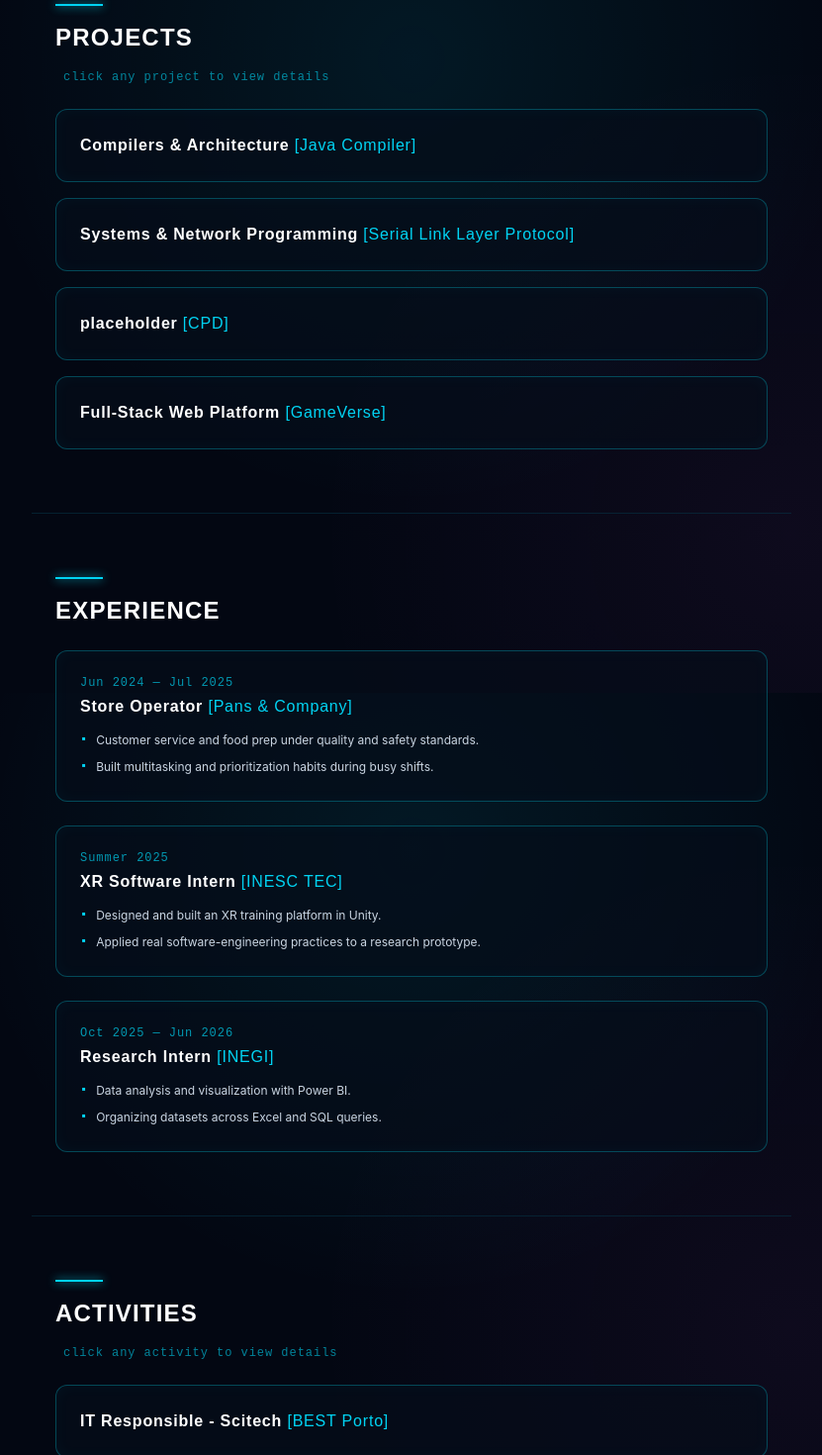
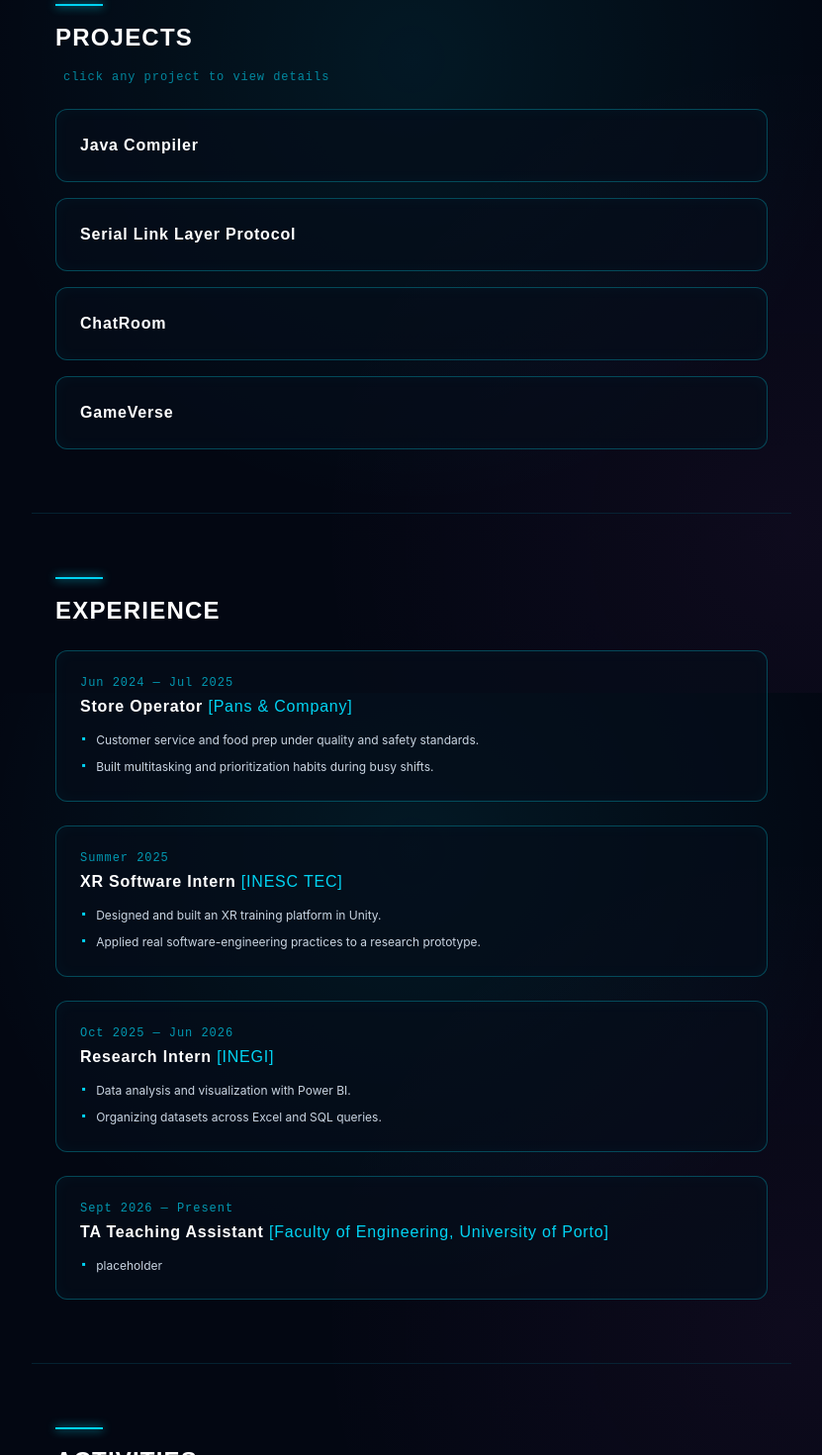
Before and after one commit to sararibeiro24/sararibeiro24.github.io, a React (Vite) app: page / in a window 1280 px wide. Shown: the part 1700-3170 px from the top of the page at 99% size, without its empty margins (224-1055 px from the left). Built offline with nearby package versions, Linux system fonts and the light colour scheme.

Commit message:
changed info in constants and add link to view the project in github

```diff
--- a/index.html
+++ b/index.html
@@ -3,7 +3,7 @@
   <head>
     <meta charset="UTF-8" />
     <meta name="viewport" content="width=device-width, initial-scale=1.0" />
-    <title>sara-portfolio-v1</title>
+    <title>Sara Ribeiro</title>
   </head>
   <body>
     <div id="root"></div>
--- a/src/App.jsx
+++ b/src/App.jsx
@@ -129,9 +129,7 @@ export default function App() {
                 <div>
                   <p className="font-display font-semibold text-base text-white  transition-colors">
                     {proj.role}{" "}
-                    <span className="text-cyan-400 font-normal">
-                      [{proj.org}]
-                    </span>
+
                   </p>
                 </div>
               </div>
@@ -178,6 +176,20 @@ export default function App() {
                   </li>
                 ))}
               </ul>
+              <div className="mt-6 flex justify-end">
+                {selectedProject.info && (
+                  <a
+                    href={selectedProject.info}
+                    target="_blank"
+                    rel="noopener noreferrer"
+                    onClick={(e) => e.stopPropagation()}
+                    className="inline-flex items-center gap-2 text-xs font-mono text-cyan-400 border border-cyan-400/30 px-3 py-2 rounded hover:bg-cyan-400/10 transition-all"
+                  >
+                    <ExternalLink size={14} />
+                    View Project
+                  </a>
+                )}
+              </div>
             </div>
           </div>
         </div>
--- a/src/constants.js
+++ b/src/constants.js
@@ -26,6 +26,14 @@ export const EXPERIENCE = [
       "Organizing datasets across Excel and SQL queries.",
     ],
   },
+  {
+    role:"TA Teaching Assistant",
+    org:"Faculty of Engineering, University of Porto",
+    when:"Sept 2026 — Present",
+    points: [
+      "placeholder"
+    ]
+  },
 ];
 
 export const SKILLS = [
@@ -42,7 +50,7 @@ export const LANGUAGES = [
 
 export const VOLUNTEER = [
   { org: "FEUP Buddies", role: "Academic Mentor", text: "Guiding incoming Erasmus students at FEUP." },
-  { org: "Community Outreach", role: "Volunteer", text: "Banco Alimentar, beach cleanups, homeless support." },
+  { org: "Community Outreach", role: "Volunteer", text: "\"Banco Alimentar\", beach cleanups, homeless support." },
 ];
 
 export const SOCIALS = [
@@ -61,7 +69,7 @@ export const EDUCATION = [
   {
     name: "Master in Informatics and Computing Engineering",
     where: "Faculty of Engineering, University of Porto",
-    when: "Sept 2026",
+    when: "Sept 2026 — Present",
     text: "placeholder"
   }
 
@@ -69,41 +77,44 @@ export const EDUCATION = [
 
 export const PROJECTS = [
   {
-    org: "Java Compiler",
-    role: "Compilers & Architecture",
+    role: "Java Compiler",
     points: [
       "placeholder",
     ],
+    info: "https://github.com/sararibeiro24/Y3S2-COMPILERS",
   },
   {
-    org: "Serial Link Layer Protocol",
-    role: "Systems & Network Programming",
+    role: "Serial Link Layer Protocol",
     points: [
       "placeholder",
     ],
+    info: "https://github.com/sararibeiro24/Y3S1-COMPUTER_NETWORKS",
   },
   {
-    org: "CPD",
-    role: "placeholder",
+    role: "ChatRoom",
     points: [
       "placeholder",
     ],
+    info: "https://github.com/sararibeiro24/Y3S2-PARALLEL_DISTRIBUTED_COMPUTING/tree/main/assign2",
   },
   {
-    org: "GameVerse",
-    role: "Full-Stack Web Platform",
+    role: "GameVerse",
     points: [
       "placeholder",
     ],
+    info: "https://github.com/sararibeiro24/Y3S1-DATABASE_WEB_APPLICATIONS_LABORATORY",
   },
 ];
 
 export const ACTIVITIES = [
   {
     org: "BEST Porto",
-    role: "IT Responsible - Scitech",
+    role: "IT Responsible - Scitech 26",
     points: [
-      "placeholder",
+      "Maintain the SciTeCh website",
+      "Add new features to the Store App",
+      "Assist in preparing IT training sessions",
+      "Assist the Topics during the Hackathon",
     ],
   }
 ];
```
Also changed, not shown: 1 other file (tests, documents, lock files or other folders).
